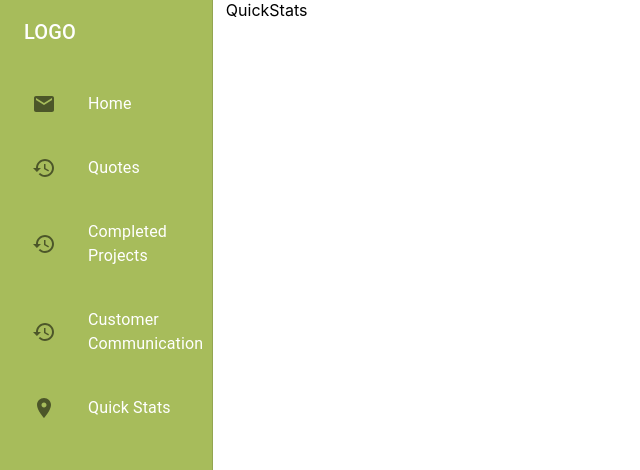
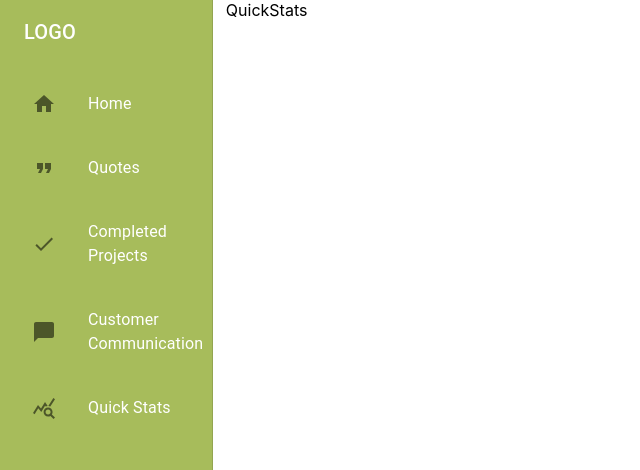
Before and after one commit to johnlundy94/VerdantVisionsAdminWebsite, a React (Create React App) app: page /quick in a window 1280 px wide. Shown: the top 470 px of the page, without its empty margins (0-640 px from the left). Built offline with nearby package versions, Linux system fonts and the light colour scheme.

Commit message:
Updated Icons

```diff
--- a/src/components/Nav.js
+++ b/src/components/Nav.js
@@ -14,32 +14,33 @@ import {
   BottomNavigationAction,
   ListItemButton,
 } from "@mui/material";
-import MailIcon from "@mui/icons-material/Mail";
-import RestoreIcon from "@mui/icons-material/Restore";
-import FavoriteIcon from "@mui/icons-material/Favorite";
-import LocationOnIcon from "@mui/icons-material/LocationOn";
+import HomeIcon from "@mui/icons-material/Home";
+import CheckIcon from "@mui/icons-material/Check";
+import FormatQuoteIcon from "@mui/icons-material/FormatQuote";
+import ChatBubbleIcon from "@mui/icons-material/ChatBubble";
+import QueryStatsIcon from "@mui/icons-material/QueryStats";
 import { useLocation, useNavigate } from "react-router-dom";
 
 const pages = [
-  { name: "Home", path: "/", type: "link", icon: MailIcon },
-  { name: "Quotes", path: "/quoteManage", type: "link", icon: RestoreIcon },
+  { name: "Home", path: "/", type: "link", icon: HomeIcon },
+  { name: "Quotes", path: "/quoteManage", type: "link", icon: FormatQuoteIcon },
   {
     name: "Completed Projects",
     path: "/completed",
     type: "link",
-    icon: RestoreIcon,
+    icon: CheckIcon,
   },
   {
     name: "Customer Communication",
     path: "/communication",
     type: "link",
-    icon: RestoreIcon,
+    icon: ChatBubbleIcon,
   },
   {
     name: "Quick Stats",
     path: "/quick",
     type: "link",
-    icon: LocationOnIcon,
+    icon: QueryStatsIcon,
   },
 ];
 
```
